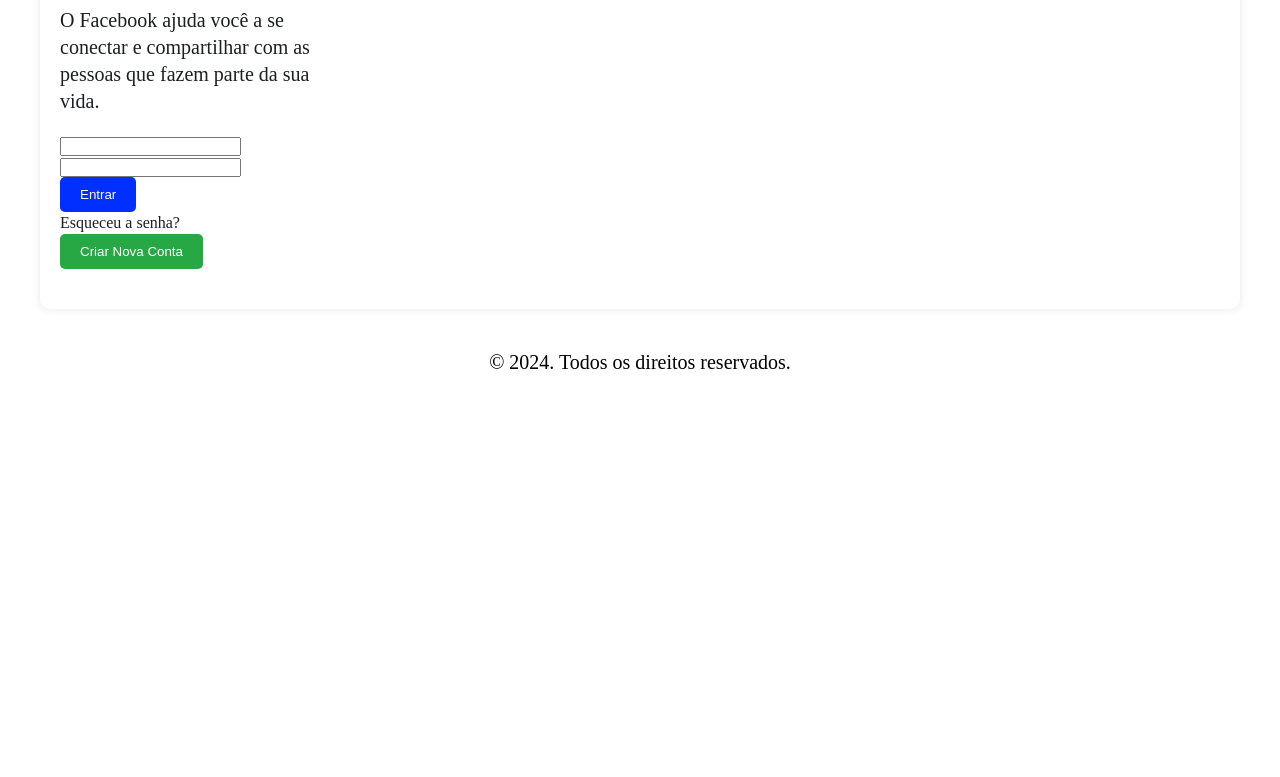
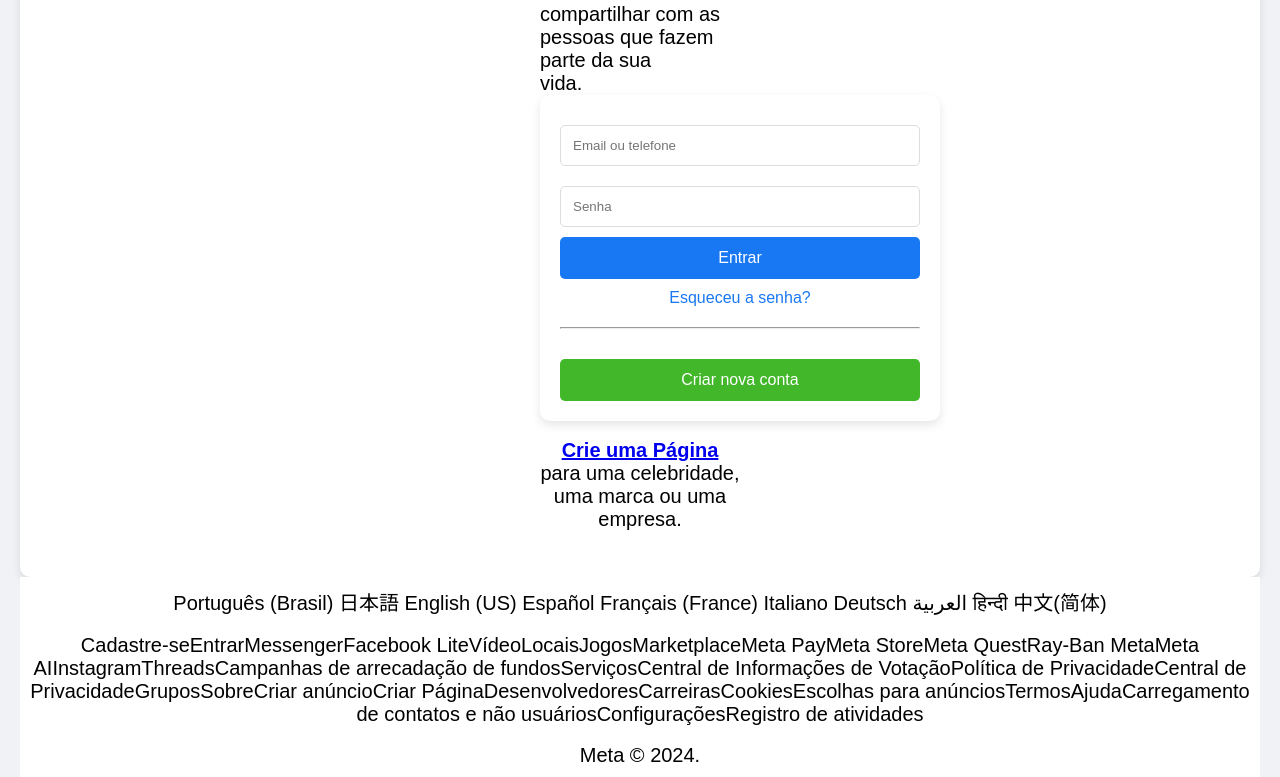
Before and after one commit to edvaniogomes/repositorio_do_senac, a plain HTML site: page facebook/index.html in a window 1280 px wide. Shown: the part 183-960 px from the top of the page. Before the commit the page ends 800 px from the top, so only its background shows below. Drawn offline with Linux system fonts and the light colour scheme; files whose address does not match are found by name.

Commit message:
exercicio_facebook

```diff
--- a/facebook/index.html
+++ b/facebook/index.html
@@ -1,3 +1,4 @@
+<!--  -->
 <!DOCTYPE html>
 <html lang="pt-BR">
 <head>
@@ -9,30 +10,37 @@
 <body>
 
     <main>
-        <section>
+        <section class="esquerdo">
             <img src="file:///C:/Users/Senac/Downloads/Edv%C3%A2nio/git/repositorio_do_senac/facebook/img/logo_facebook.svg" alt="Logo do Facebook">
+                <p>O Facebook ajuda você a se<br>
+                    conectar e compartilhar com as<br>
+                    pessoas que fazem parte da sua<br>
+                    vida.<br></p>
+        </div>
+
+        <div class="direito">
+            <div class="login-box">
+                <form action="#">
+                    <input type="email" placeholder="Email ou telefone" required>
+                    <input type="password" placeholder="Senha" required>
+                    <button type="submit">Entrar</button>
+                    <a href="#">Esqueceu a senha?</a>
+                    <hr>
+                    <button class="new-account">Criar nova conta</button>
+                </form>
+            </div><br>
+            <p><a href="#pagina" target="_blank"><b>Crie uma Página</b></a> para uma celebridade, uma marca ou uma empresa.</p>
+        </div>
         </section>
-
-        <section>
-             <p>O Facebook ajuda você a se<br>
-                conectar e compartilhar com as<br>
-                pessoas que fazem parte da sua<br>
-                vida.<br></p>
-        </section>
-
-        <section>
-            <input type="email_ou_telefone" id="email" name="email_ou_telefone"><br>
-            <input type="senha" id="senha" name="senha"><br>
-            <button id="entrar" onclick="location.href='#entar'">Entrar</button><br>
-            <link a href="#senha" target="_blank">Esqueceu a senha?</a><br>
-            <button id="conta" onclick="location.href='#criar_nova_conta'">Criar Nova Conta</button><br>
-        </section>
-
     </main>
 
+    <div class="rodape">
     <footer>
-        <p>&copy; 2024. Todos os direitos reservados.</p>
+        <p>Português (Brasil) 日本語 English (US) Español Français (France) Italiano  Deutsch  العربية हिन्दी 中文(简体)</p><br>
+        <p>Cadastre-seEntrarMessengerFacebook LiteVídeoLocaisJogosMarketplaceMeta PayMeta StoreMeta QuestRay-Ban MetaMeta AIInstagramThreadsCampanhas de arrecadação de fundosServiçosCentral de Informações de VotaçãoPolítica de PrivacidadeCentral de PrivacidadeGruposSobreCriar anúncioCriar PáginaDesenvolvedoresCarreirasCookiesEscolhas para anúnciosTermosAjudaCarregamento de contatos e não usuáriosConfiguraçõesRegistro de atividades</p><br>
+        <p>Meta &copy; 2024.</p>
     </footer>
+    </div>
 
 </body>
 </html>
--- a/facebook/styles.css
+++ b/facebook/styles.css
@@ -1,87 +1,116 @@
+/**/
 * {
-    box-sizing: border-box;
     margin: 0;
     padding: 0;
+    box-sizing: border-box;
+}
+
+main {
+     display: flex;
+     justify-content: center;
+     gap: 50px;
+     background-color: white;
+     padding: 40px;
+     border-radius: 10px;
+     box-shadow: 0 4px 10px rgba(0, 0, 0, 0.1);
+     align-items: center;
+    height: calc(100vh - 60px);
+    padding: 20px;
+
+
 }
 
 body {
-    background: #fff;
-    color: #1c1e21;
-    direction: ltr;
-    line-height: 1.34;
-    margin: 0;
-    padding: 0;
-    unicode-bidi: embed;
+    font-family: Arial, sans-serif;
+    background-color: #f0f2f5;
+    justify-content: center;
+    align-items: center;
+    height: 100vh;
+    margin: 20px;
+
+}
+
+.esquerdo,img {
+    text-align: left;
+    width: 200px;
+    border: 30px;
+    margin-bottom: 20px;
+}
+
+.direito {
+    text-align: center;
+    margin-bottom: 20px;
+}
+
+.login-box {
+    background-color: white;
+    padding: 20px;
+    border-radius: 10px;
+    box-shadow: 0 4px 10px rgba(0, 0, 0, 0.1);
+    width: 400px;
+}
+
+.login-box input {
+    width: 100%;
+    padding: 12px;
+    margin: 10px 0;
+    border-radius: 5px;
+    border: 1px solid #ddd;
+}
+
+.login-box button {
+    width: 100%;
+    padding: 12px;
+    color: white;
+    border: none;
+    border-radius: 5px;
+    cursor: pointer;
+    font-size: 16px;
+}
+
+.login-box a {
+    display: block;
+    margin-top: 10px;
+    color: #1877f2;
+    text-decoration: none;
+}
+
+.login-box hr {
+    margin: 20px 0;
+}
+
+button {
+    background-color: #1877f2;
+}
+
+button:hover {
+    background-color: #166fe5;
+}
+
+.new-account {
+    background-color: #42b72a;
+    margin-top: 10px;
+}
+
+.new-account:hover {
+    background-color: #36a420;
+}
+
+input:focus {
+    outline: none;
+    border-color: #1877f2;
 }
 
 p {
     font-size: 20px;
 }
 
-main {
-    max-width: 1200px;
-    margin: 30px auto;
-    padding: 20px;
-    background: white;
-    border-radius: 10px;
-    box-shadow: 0 0 10px rgba(0, 0, 0, 0.1);
-}
-
-section {
-    margin-bottom: 20px;
-}
-
-img {
-    width: 30%;
-}
-
-a {
-    color: #007BFF;
-}
-
-a:hover {
-    text-decoration: underline;
-    color: #0056b3;
-}
-
-button#entrar {
-    background-color: hsl(229, 100%, 50%);
-    color: white;
-    border: none;
-    padding: 10px 20px;
-    border-radius: 5px;
-    cursor: pointer;
-}
-
-button#entrar:hover {
-    background-color: #00027e;
-}
-
-button#conta {
-    background-color: #28a745;
-    color: white;
-    border: none;
-    padding: 10px 20px;
-    border-radius: 5px;
-    cursor: pointer;
-}
-
-button#conta:hover {
-    background-color: #005a14;
-}
-
-input[type="text"], input[type="email"], textarea, select {
-    width: 100%;
-    padding: 20px;
-    margin-top: 10px;
-    border: 1px solid #ccc;
-    border-radius: 10px;
-}
-
-footer {
-    background-color: hwb(0 100% 0%);
+.rodape {
+    background-color: #ffffff;
     color: rgb(0, 0, 0);
     text-align: center;
     padding: 10px 0;
     position: relative;
+
+
 }
```
Also changed, not shown: facebook/test.html (added, +156 -0 lines).
